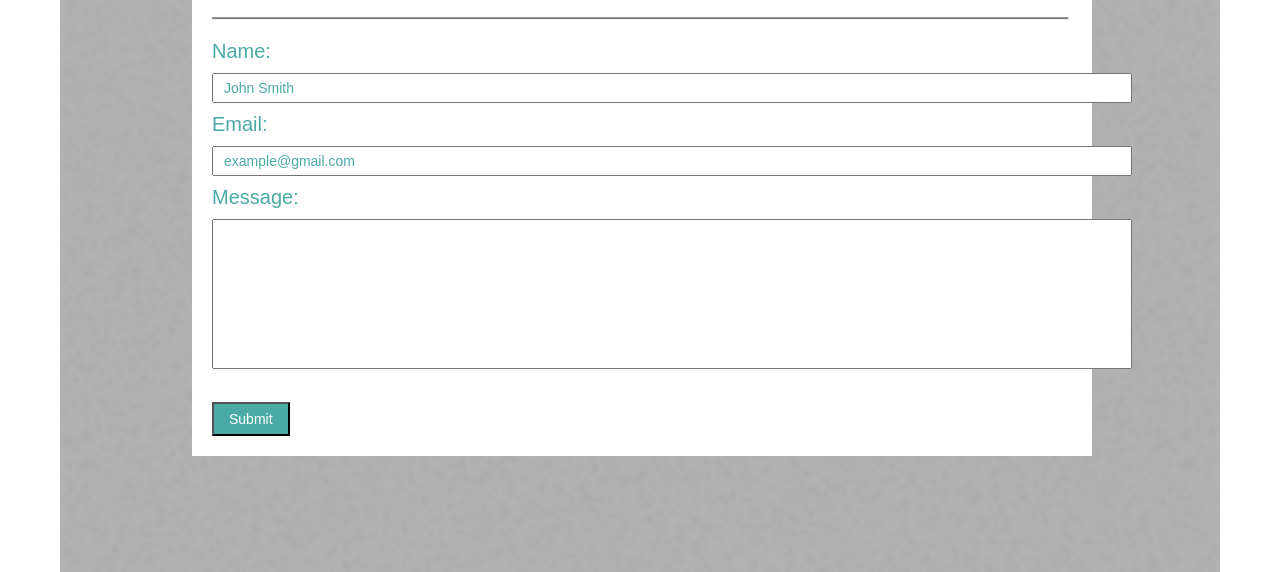
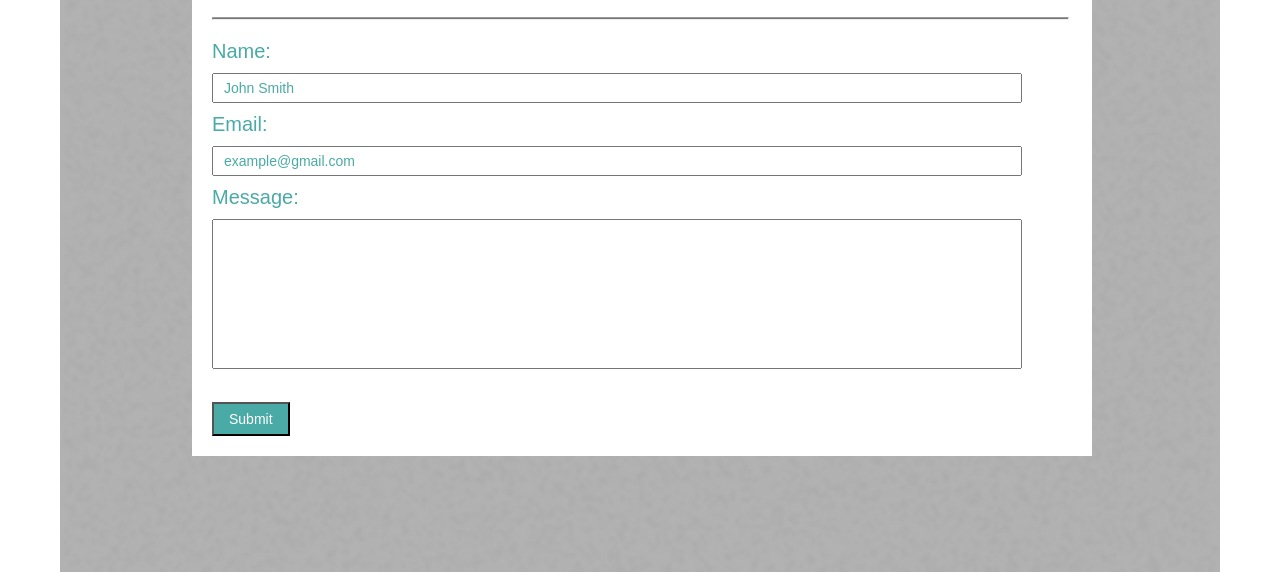
Before and after one commit to sjosevich/sjosevich.github.io, a plain HTML site: page contact.html in a window 1280 px wide. Shown: the part 228-800 px from the top of the page. Drawn offline with Linux system fonts and the light colour scheme.

Commit message:
Changed form boxes with

```diff
--- a/assets/css/style.css
+++ b/assets/css/style.css
@@ -196,7 +196,7 @@ p {
 
 .My-form {
     display: inline-block;
-    width: 800px;
+    width: 90%;
     margin: 20px;
 }
 
@@ -204,7 +204,7 @@ p {
    display: inline-block;
    margin-top: 10px;
    margin-bottom: 10px;
-   width: 920px;
+   width: 100%;
    font-size: 70%;
 }
 .form-name, .form-email {
```
